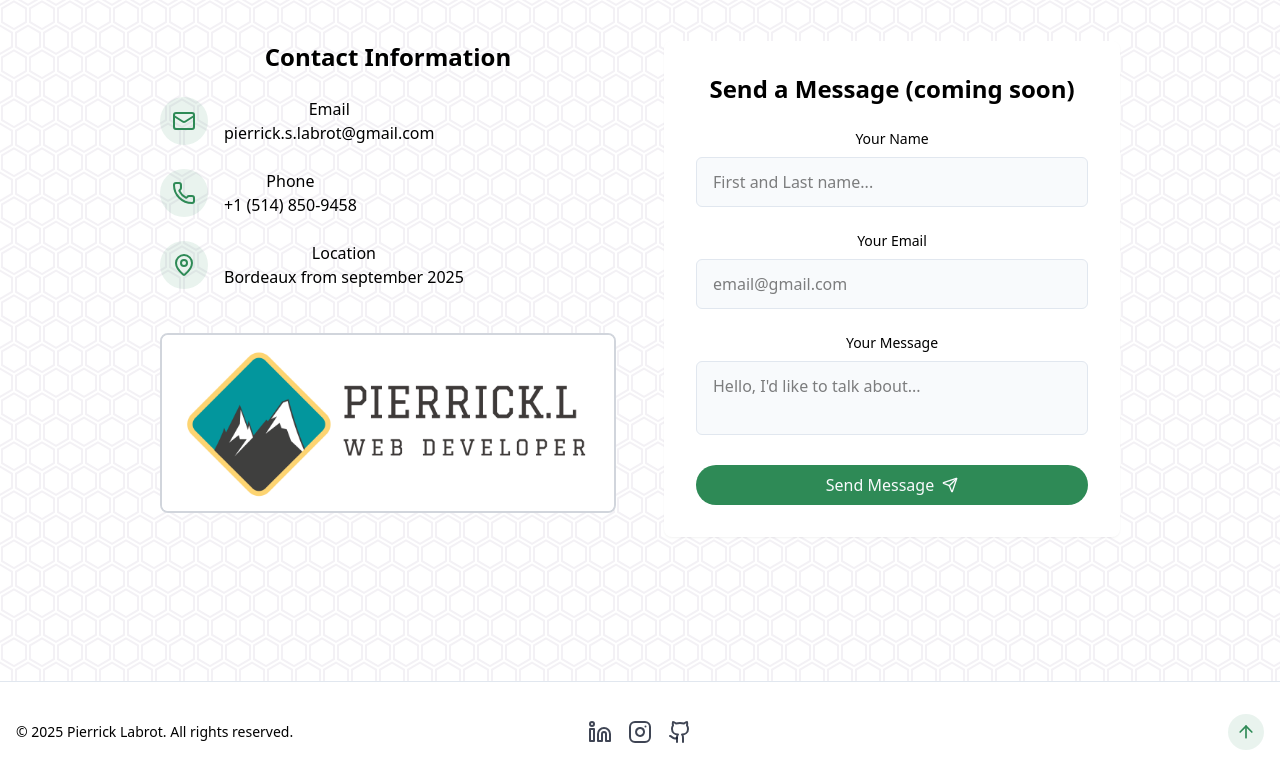
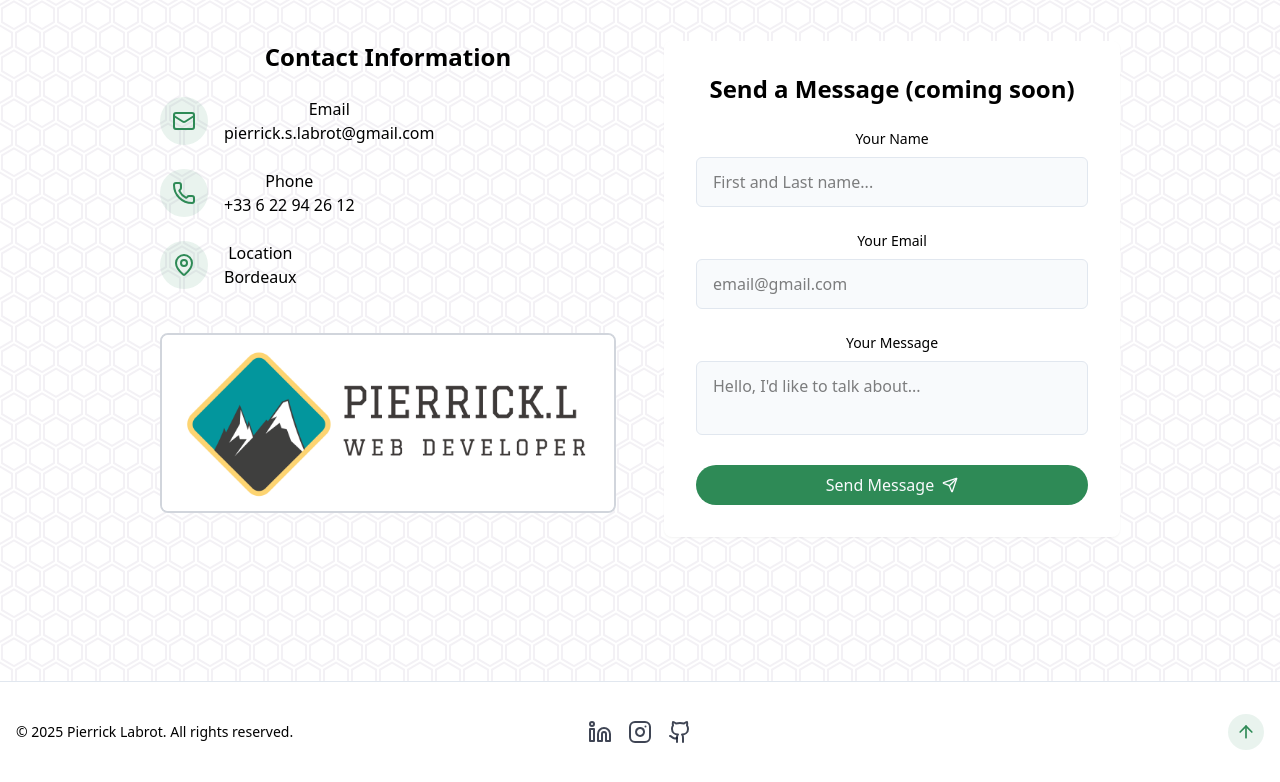
Before and after one commit to PierrickLab/portfolio-app, a React (Vite) app: page / in a window 1280 px wide. Shown: the part 3439-4221 px from the top of the page. Built offline with nearby package versions, Linux system fonts and the light colour scheme.

Commit message:
changement info perso

```diff
--- a/src/components/Contact.jsx
+++ b/src/components/Contact.jsx
@@ -68,7 +68,7 @@ export const Contact = () => {
                     href="tel:+11234567890"
                     className="text-muted-foreground hover:text-primary transition-colors"
                   >
-                    +1 (514) 850-9458
+                    +33 6 22 94 26 12
                   </a>
                 </div>
               </div>
@@ -80,7 +80,7 @@ export const Contact = () => {
                 <div>
                   <h4 className="font-medium">Location</h4>
                   <p className="text-muted-foreground hover:text-primary transition-colors">
-                    Bordeaux from september 2025
+                    Bordeaux
                   </p>
                 </div>
               </div>
```
